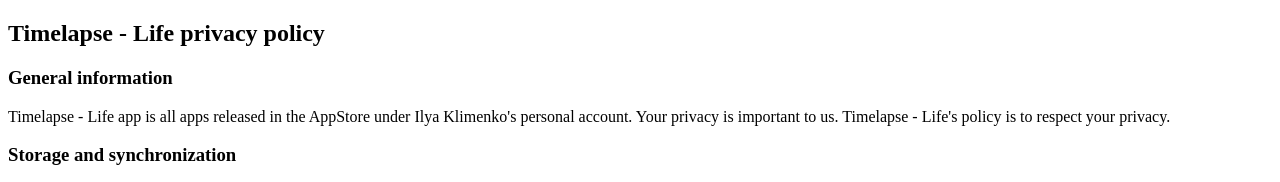
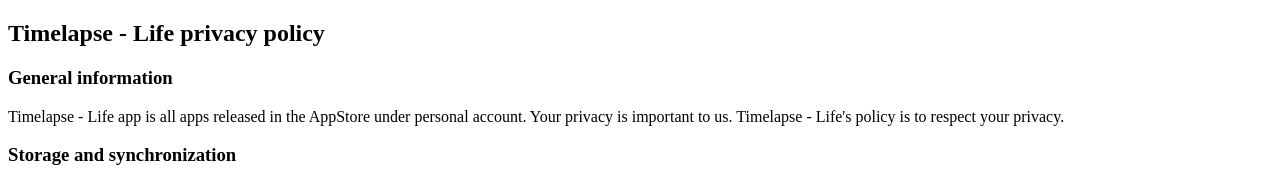
Before and after one commit to TactMK/TimeLapse_Life, a plain HTML site: page index.html in a window 1280 px wide. Shown: the top 182 px of the page. Drawn offline with Linux system fonts and the light colour scheme.

Commit message:
Update index.html

```diff
--- a/index.html
+++ b/index.html
@@ -7,7 +7,7 @@
     <h2 style=«text-align:center">Timelapse - Life privacy policy </h2>
 
     <h3 style="text-align:leading">General information</h3>
-    <p>Timelapse - Life app is all apps released in the AppStore under Ilya Klimenko's personal account. Your privacy is important to us. Timelapse - Life's policy is to respect your privacy.</p>
+    <p>Timelapse - Life app is all apps released in the AppStore under personal account. Your privacy is important to us. Timelapse - Life's policy is to respect your privacy.</p>
 
     <h3 style="text-align:leading">Storage and synchronization</h3>
     <p>The app stores your data locally on the devices you use it on. The app does not use third-party storage, processing, or synchronization services.</p>
```
